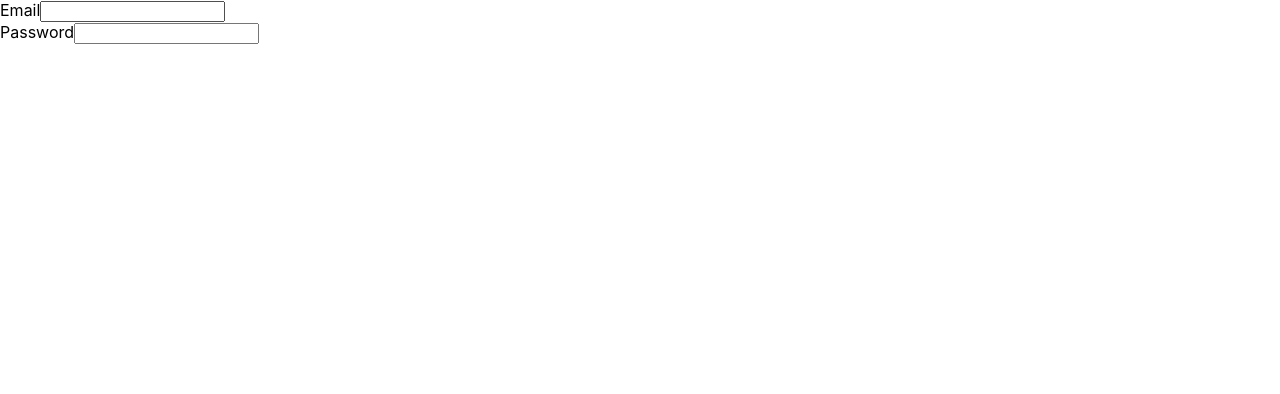
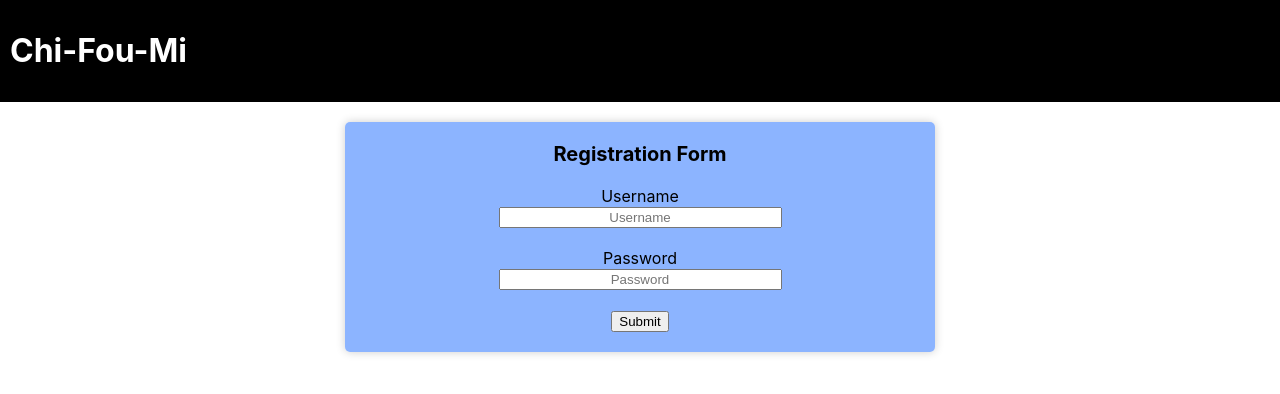
Before and after one commit to AlexandreFrancony/ChifumiReact, a React (Create React App) app: page / in a window 1280 px wide. Shown: the top 394 px of the page. Built offline with nearby package versions, Linux system fonts and the light colour scheme.

Commit message:
Multiples improvements on login architechture

```diff
--- a/src/components/Header/Header.js
+++ b/src/components/Header/Header.js
@@ -1,10 +1,10 @@
 import React from 'react'
-import './styles.css';
+import './styles.css'
 
-function Header() {
+export default function Header() {
   return (
-    <div>Header</div>
+    <div className="header">
+      <h1>Chi-Fou-Mi</h1>
+    </div>
   )
 }
-
-export default Header
--- a/src/components/Header/styles.css
+++ b/src/components/Header/styles.css
@@ -0,0 +1,8 @@
+.header{
+    background-color: #000;
+    color: #fff;
+    padding: 10px;
+    display: flex;
+    justify-content: space-between;
+    align-items: center;
+}
--- a/src/components/Login/LoginCard/LoginCard.js
+++ /dev/null
@@ -1,21 +0,0 @@
-import React from 'react'
-import './styles.css';
-
-function LoginCard() {
-  return (
-    <div>
-      <form action="" methode="post">
-        <div className="form-group">
-          <label htmlFor="email">Email</label>
-          <input type="email" name="email" id="email" className="form-control" />
-        </div>
-        <div className="form-group">
-          <label htmlFor="password">Password</label>
-          <input type="password" name="password" id="password" className="form-control" />
-        </div>
-      </form>
-    </div>
-  )
-}
-
-export default LoginCard
--- /dev/null
+++ b/src/components/Login/LoginForm.js
@@ -0,0 +1,35 @@
+import React from 'react'
+import './styles.css';
+
+function LoginForm() {
+  // async function SubmitLogin() {
+  //   await fetch("http://fauques.freeboxos.fr:3000", {
+  //     method: "POST",
+  //     headers: {
+  //       "Content-Type": "application/json",
+  //     },
+  //     body: JSON.stringify({ ... }),
+  //   }).then((response) => response.json());
+  //   getCards();
+  // }
+
+  return (
+    <>
+      <div className="form">
+        <div className="title">Registration Form</div>
+        <div className="username">
+          <label className="form-label">Username</label><br />
+          <input className="form-input" type="text" placeholder="Username"/>
+        </div>
+        <div className="password">
+          <label className="form-label">Password</label><br />
+          <input className="form-input" type="password" placeholder="Password"/>
+        </div>
+        <div className="submit">
+          <button className="form-button">Submit</button>
+        </div>
+      </div>
+    </>
+  )
+}
+export default LoginForm
--- /dev/null
+++ b/src/components/Login/styles.css
@@ -0,0 +1,29 @@
+.form{
+    background-color: rgba(112, 162, 255, 0.8);
+    border-radius: 5px;
+    width: 550px;
+    margin: 20px auto;
+    padding: 20px;
+    box-shadow: 0 0 10px 0 rgba(0,0,0,0.2);
+    text-align: center;
+}
+
+.title{
+    font-size: 20px;
+    font-weight: bold;
+    margin-bottom: 20px;
+}
+
+.form-label{
+    width: 40%;
+}
+
+.form-input{
+    width: 50%;
+    text-align: center;
+    margin-bottom: 20px;
+}
+
+.submit{
+    text-align: center;
+}
--- a/src/pages/Login/Login.js
+++ b/src/pages/Login/Login.js
@@ -1,9 +1,16 @@
 import React from 'react'
-import LoginCard from '../../components/Login/LoginCard/LoginCard'
+import Header from '../../components/Header/Header'
+import LoginForm from '../../components/Login/LoginForm'
 
 function Login() {
   return (
-    <LoginCard/>
+    <div>
+      {/* Page Header */}
+      <Header/>
+
+      {/* Page Content */}
+      <LoginForm/>
+    </div>
   )
 }
 
```
Also changed, not shown: src/components/Login/LoginCard/styles.css (deleted), 1 other file (tests, documents, lock files or other folders).
